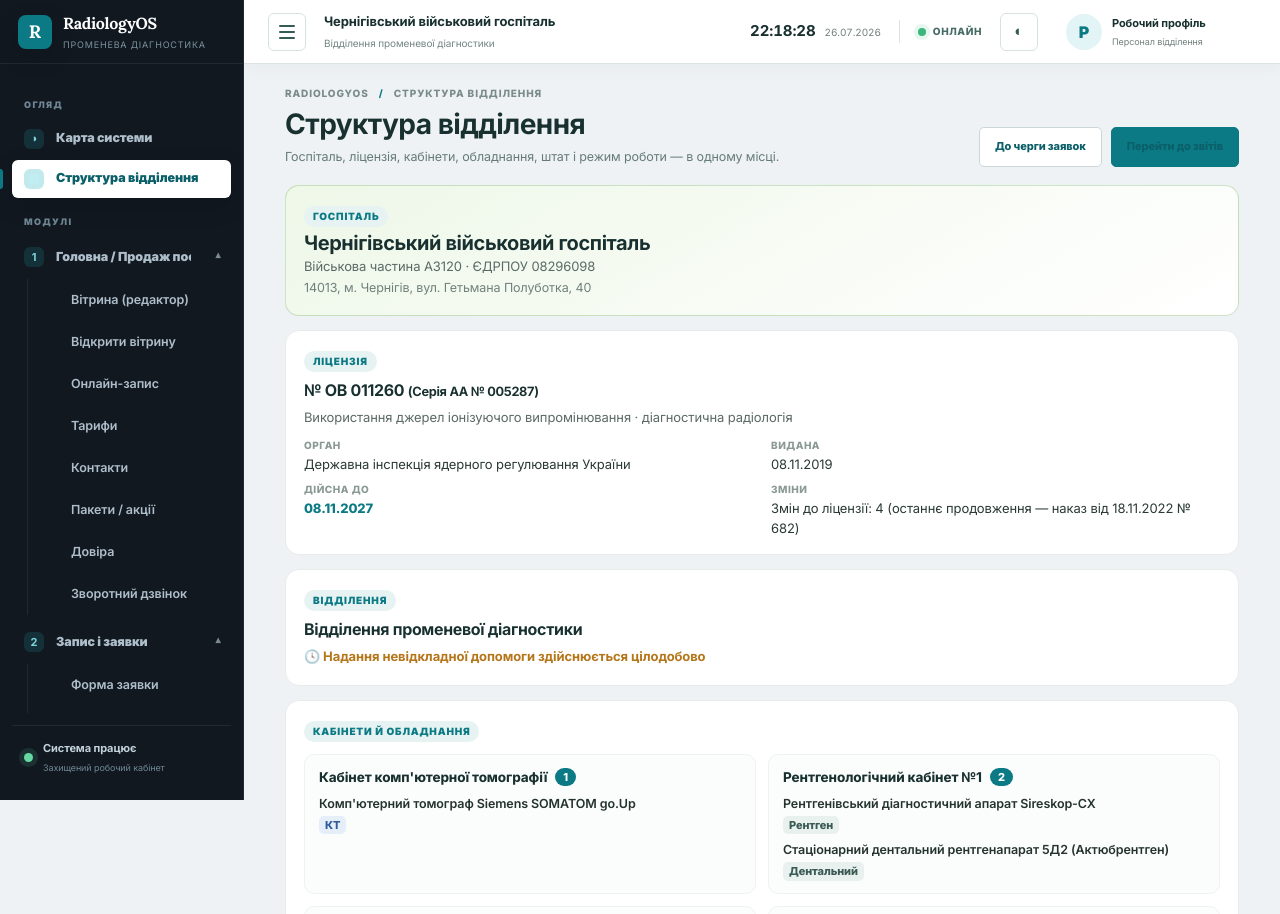
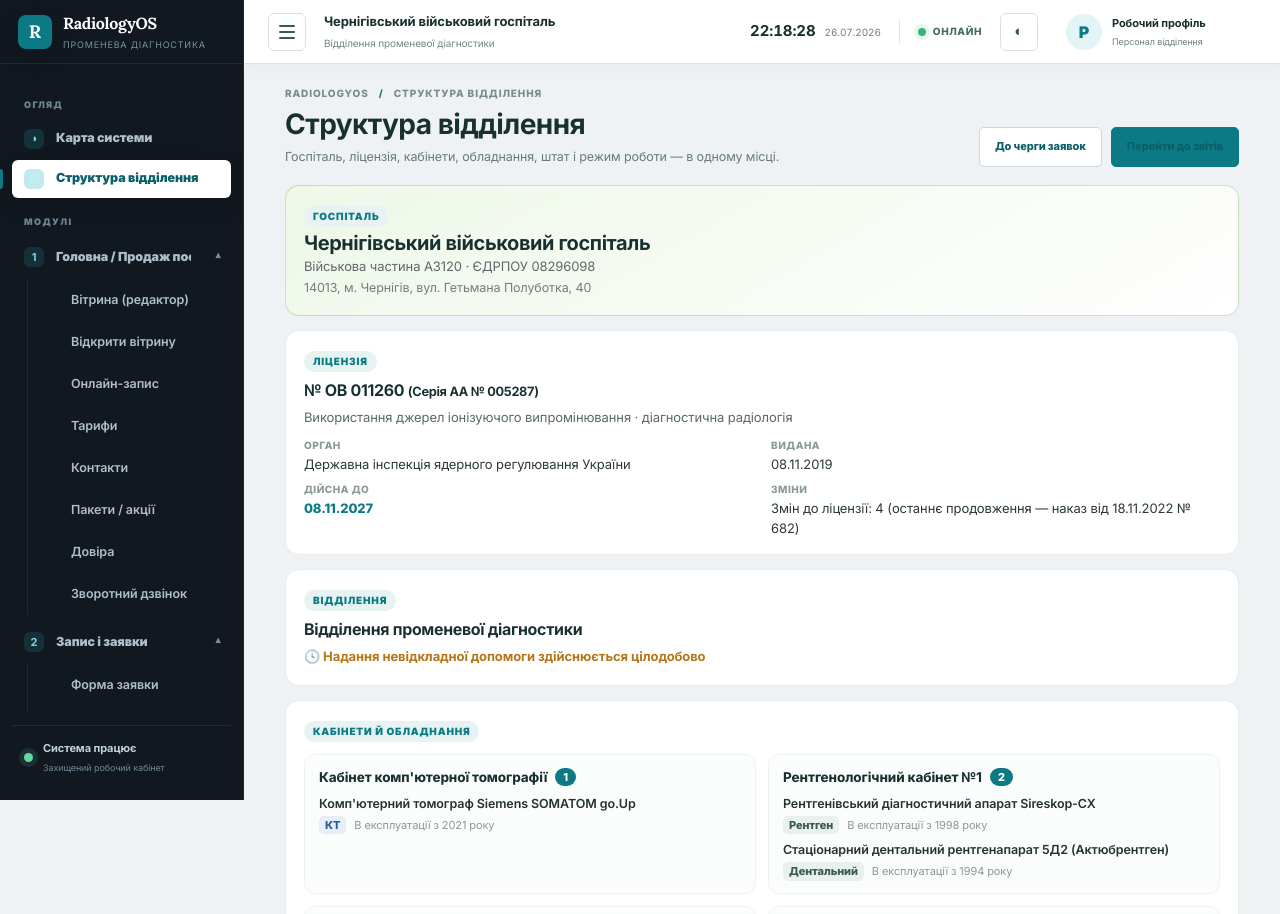
Before and after one commit to adamenkoa1/radiologyos, a Next.js app: page /staff/structure in a window 1280 px wide. Shown: the top 914 px of the page. Built offline with nearby package versions, Linux system fonts and the light colour scheme; no server answers.

Commit message:
Уточнити обладнання відділення за пояснювальною запискою

```diff
--- a/app/staff/structure/page.tsx
+++ b/app/staff/structure/page.tsx
@@ -57,7 +57,10 @@ export default function StructurePage() {
                     {room.devices.map((d, i) => (
                       <li key={i}>
                         <b>{d.name}</b>
-                        <span className="structDevMeta"><span className={`structKind k-${room.id}`}>{d.kind}</span>{d.kv}</span>
+                        <span className="structDevMeta">
+                          <span className={`structKind k-${d.status === "stored" ? "stored" : room.id}`}>{d.kind}</span>
+                          {d.details}
+                        </span>
                       </li>
                     ))}
                   </ul>
```
